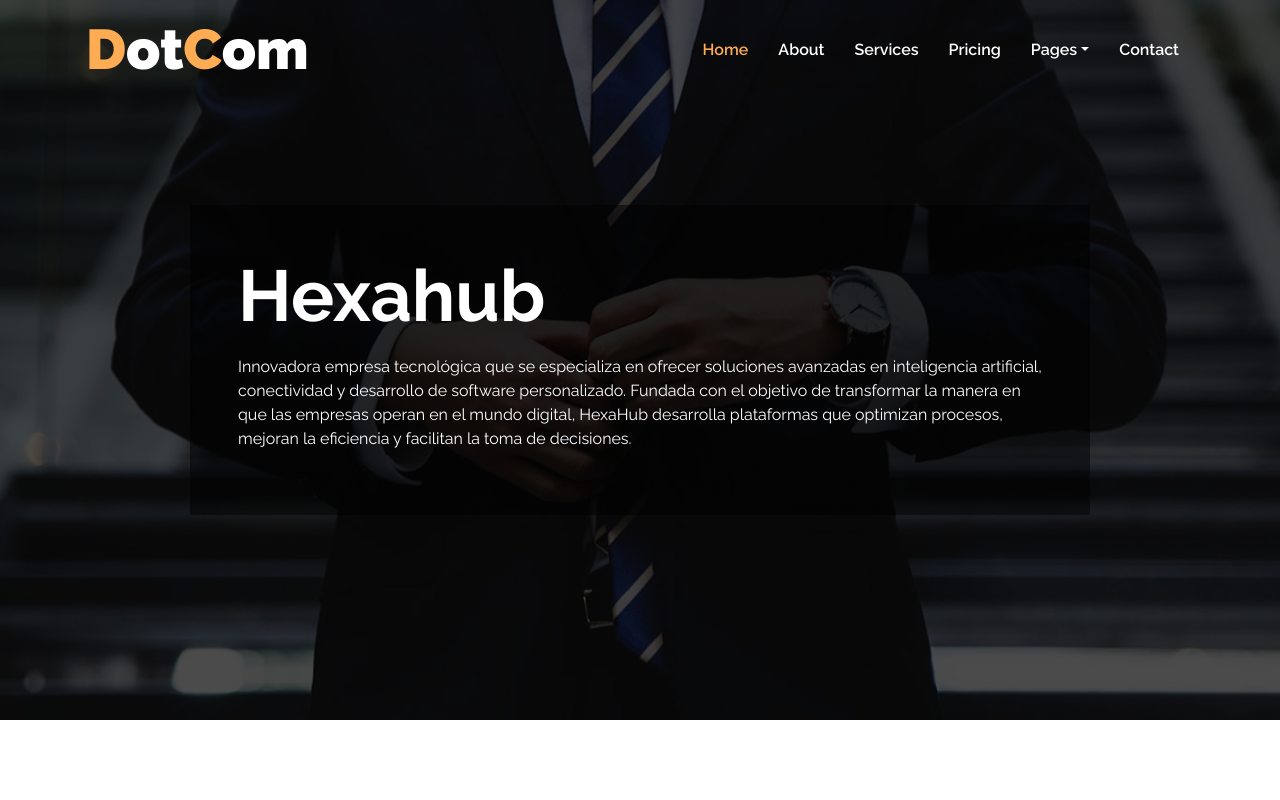
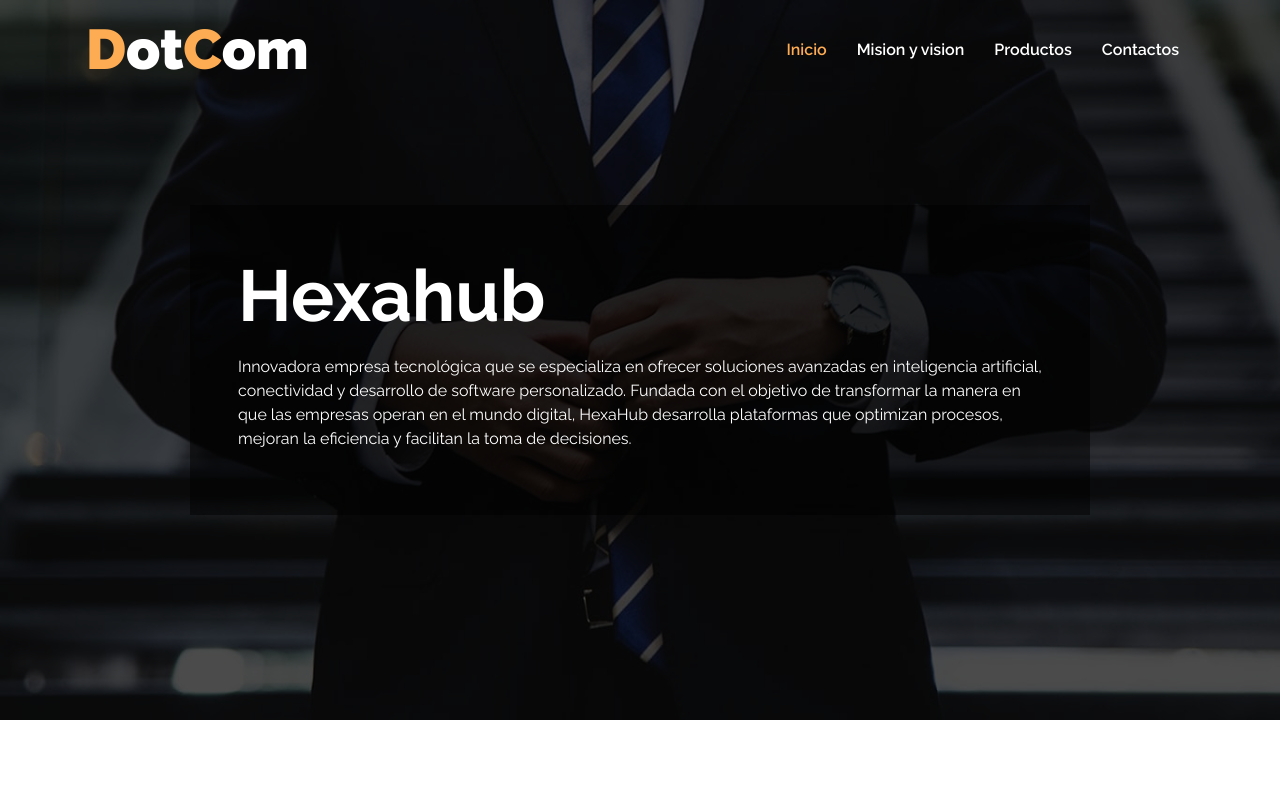
Before and after one commit to Sokar01SB/Sokar01SB.github.io, a plain HTML site: page index.html in a window 1280 px wide. Shown: the top 800 px of the page. Drawn offline with nearby package versions, Linux system fonts and the light colour scheme.

Commit message:
Botones, arreglos, titulos

```diff
--- a/index.html
+++ b/index.html
@@ -3,7 +3,7 @@
 
 <head>
     <meta charset="utf-8">
-    <title>DotCom - Creative Agency Website Template</title>
+    <title>Hexahub - Innovacion y facilidad</title>
     <meta content="width=device-width, initial-scale=1.0" name="viewport">
     <meta content="Free HTML Templates" name="keywords">
     <meta content="Free HTML Templates" name="description">
@@ -38,18 +38,10 @@
                 </button>
                 <div class="collapse navbar-collapse justify-content-between" id="navbarCollapse">
                     <div class="navbar-nav ml-auto py-0">
-                        <a href="index.html" class="nav-item nav-link active">Home</a>
-                        <a href="about.html" class="nav-item nav-link">About</a>
-                        <a href="service.html" class="nav-item nav-link">Services</a>
-                        <a href="pricing.html" class="nav-item nav-link">Pricing</a>
-                        <div class="nav-item dropdown">
-                            <a href="#" class="nav-link dropdown-toggle" data-toggle="dropdown">Pages</a>
-                            <div class="dropdown-menu border-0 rounded-0 m-0">
-                                <a href="blog.html" class="dropdown-item">Blog Grid</a>
-                                <a href="single.html" class="dropdown-item">Blog Detail</a>
-                            </div>
-                        </div>
-                        <a href="contact.html" class="nav-item nav-link">Contact</a>
+                        <a href="index.html" class="nav-item nav-link active">Inicio</a>
+                        <a href="about.html" class="nav-item nav-link">Mision y vision</a>
+                        <a href="service.html" class="nav-item nav-link">Productos</a>
+                        <a href="contact.html" class="nav-item nav-link">Contactos</a>
                     </div>
                 </div>
             </nav>
```
